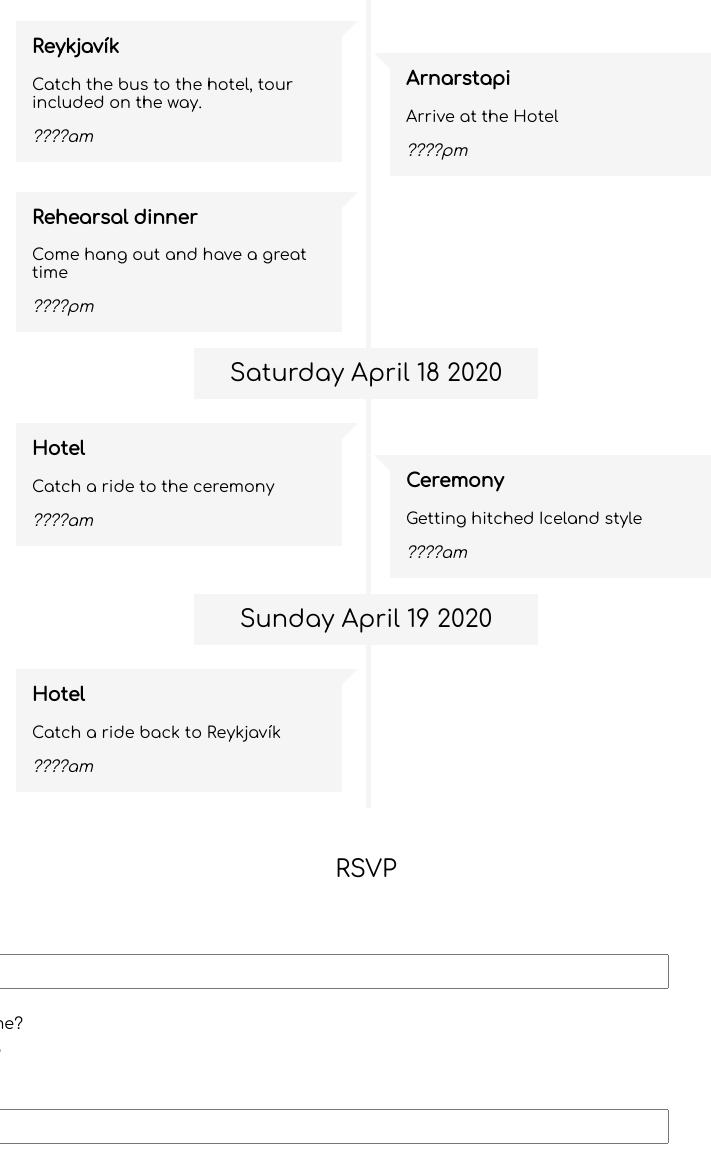
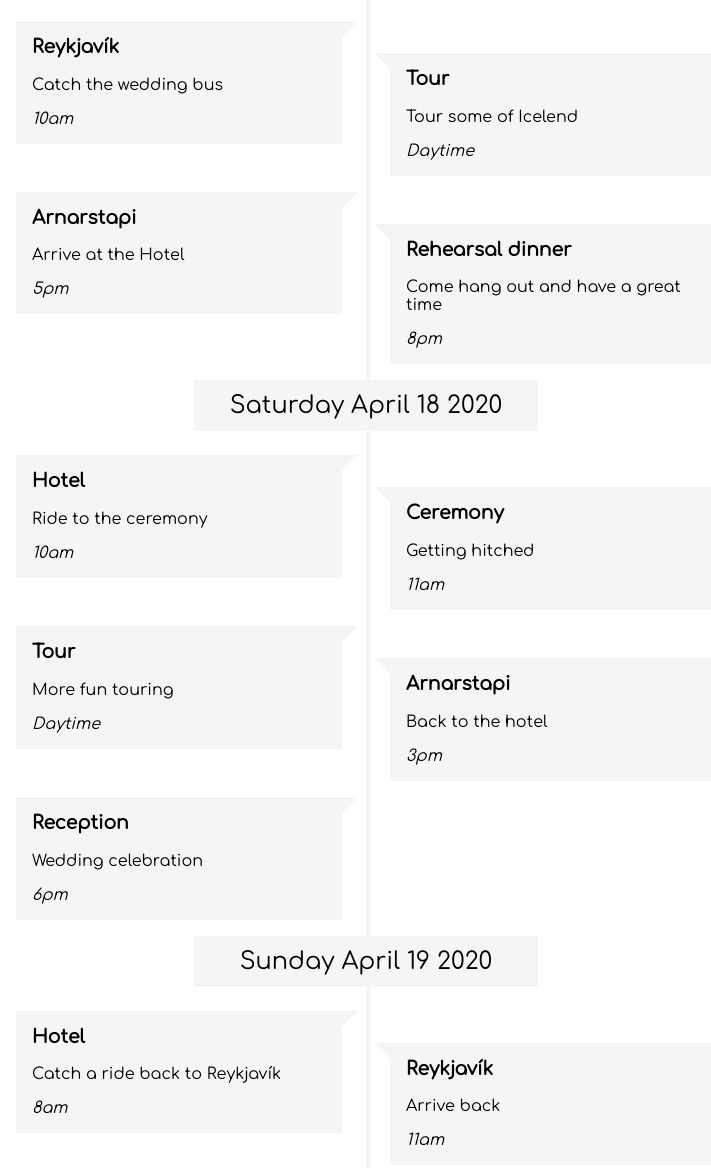
Before and after one commit to jfyne/onefyneday.com, a plain HTML site: page public/index.html in a window 1280 px wide. Shown: the part 881-2049 px from the top of the page, without its empty margins (274-985 px from the left). Drawn offline with nearby package versions, Linux system fonts and the light colour scheme; some packages are replaced by stand-ins of ours.

Commit message:
Latest with nav

```diff
--- a/public/index.html
+++ b/public/index.html
@@ -42,18 +42,15 @@
                     </div>
                 </a>
                 <div class="nav-links">
+                    <a href="#rsvp">RSVP</a>
                     <a href="#itinerary">Itinerary</a>
-                    <a href="#rsvp">RSVP</a>
                     <a href="#travel">Travel</a>
                     <a href="#attire">Attire</a>
                     <a href="#faq">FAQ</a>
                 </ul>
             </nav>
             <div class="splash">
-                <p>Together with their parents</p>
                 <h1>Ali & Josh</h1>
-                <p>Request your presence at their wedding weekend</p>
-                <h2>Iceland · 17th - 19th April 2020</h2>
             </div>
         </header>
 
@@ -66,18 +63,23 @@
                     <ul>
                         <li>
                             <h3>Reykjavík</h3>
-                            <p>Catch the bus to the hotel, tour included on the way.</p>
-                            <time>????am</time>
+                            <p>Catch the wedding bus</p>
+                            <time>10am</time>
+                        </li>
+                        <li>
+                            <h3>Tour</h3>
+                            <p>Tour some of Icelend</p>
+                            <time>Daytime</time>
                         </li>
                         <li>
                             <h3>Arnarstapi</h3>
                             <p>Arrive at the Hotel</p>
-                            <time>????pm</time>
+                            <time>5pm</time>
                         </li>
                         <li>
                             <h3>Rehearsal dinner</h3>
                             <p>Come hang out and have a great time</p>
-                            <time>????pm</time>
+                            <time>8pm</time>
                         </li>
                     </ul>
 
@@ -85,13 +87,28 @@
                     <ul>
                         <li>
                             <h3>Hotel</h3>
-                            <p>Catch a ride to the ceremony</p>
-                            <time>????am</time>
+                            <p>Ride to the ceremony</p>
+                            <time>10am</time>
                         </li>
                         <li>
                             <h3>Ceremony</h3>
-                            <p>Getting hitched Iceland style</p>
-                            <time>????am</time>
+                            <p>Getting hitched</p>
+                            <time>11am</time>
+                        </li>
+                        <li>
+                            <h3>Tour</h3>
+                            <p>More fun touring</p>
+                            <time>Daytime</time>
+                        </li>
+                        <li>
+                            <h3>Arnarstapi</h3>
+                            <p>Back to the hotel</p>
+                            <time>3pm</time>
+                        </li>
+                        <li>
+                            <h3>Reception</h3>
+                            <p>Wedding celebration</p>
+                            <time>6pm</time>
                         </li>
                     </ul>
 
@@ -100,7 +117,12 @@
                         <li>
                             <h3>Hotel</h3>
                             <p>Catch a ride back to Reykjavík</p>
-                            <time>????am</time>
+                            <time>8am</time>
+                        </li>
+                        <li>
+                            <h3>Reykjavík</h3>
+                            <p>Arrive back</p>
+                            <time>11am</time>
                         </li>
                     </ul>
                 </div>
--- a/public/nav.css
+++ b/public/nav.css
@@ -13,14 +13,15 @@ nav > #close {
 
 nav > .nav-links {
   position: absolute;
-  top: 3rem;
+  top: 0;
   left: 0;
+  display: flex;
   background: white;
 }
 .nav-links a {
   display: block;
   width: 100%;
-  font-size: 2rem;
+  font-size: 1rem;
   margin: 1rem;
 }
 
@@ -37,6 +38,8 @@ nav > .nav-links {
   nav > #menu:target ~ .nav-links {
     width: 100%;
     height: 100vh;
+    display: block;
+    top: 3rem;
   }
   nav > #menu:target ~ #close {
     display: block;
```
Also changed, not shown: 2 other files.
